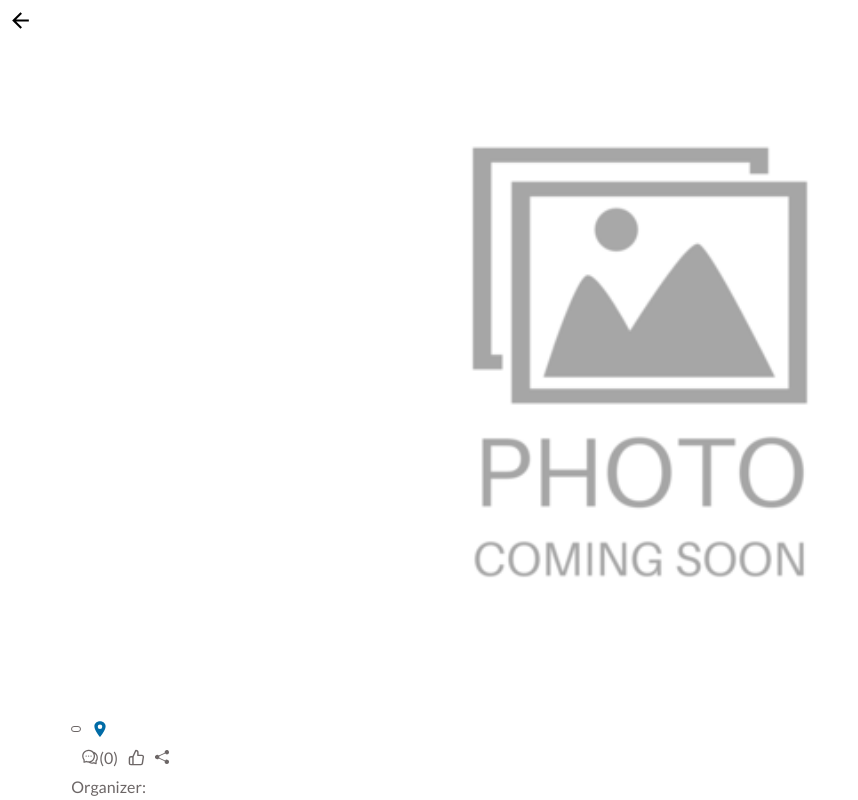
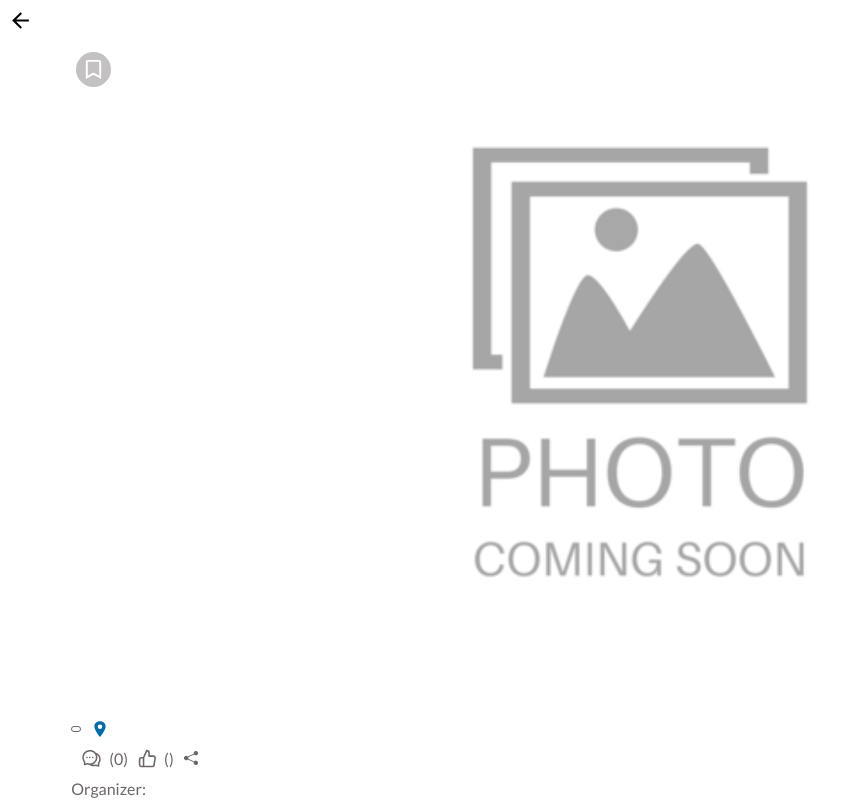
Before and after one commit to yukie-m/summative-3, a React (Create React App) app: page /event-detail in a window 1280 px wide. Shown: the top 800 px of the page, without its empty margins (0-858 px from the left). Built offline with nearby package versions, Linux system fonts and the light colour scheme; a web font is replaced by a local one.

Commit message:
bookmark icon styled

```diff
--- a/src/components/EventDetail.jsx
+++ b/src/components/EventDetail.jsx
@@ -1,17 +1,18 @@
-import { useLocation, useNavigate } from 'react-router-dom';
-import { useState, useEffect } from 'react';
-import axios from 'axios';
-import '../css/eventDetail.scss';
-import CommentsList from './CommentsList';
-import CommentAdd from './CommentAdd';
-import { IoLocationSharp } from 'react-icons/io5';
-import { FiThumbsUp } from 'react-icons/fi';
-import { BiLink } from 'react-icons/bi';
-import { AiOutlineComment } from 'react-icons/ai';
-import { BsShareFill } from 'react-icons/bs';
-import { MdArrowBack } from 'react-icons/md';
+import { useLocation, useNavigate } from "react-router-dom";
+import { useState, useEffect } from "react";
+import axios from "axios";
+import "../css/eventDetail.scss";
+import CommentsList from "./CommentsList";
+import CommentAdd from "./CommentAdd";
+import { IoLocationSharp } from "react-icons/io5";
+import { FiThumbsUp } from "react-icons/fi";
+import { BiLink } from "react-icons/bi";
+import { AiOutlineComment } from "react-icons/ai";
+import { BsShareFill } from "react-icons/bs";
+import { MdArrowBack } from "react-icons/md";
+import { BiBookmark } from "react-icons/bi";
 
-import NoImage from './NoImage';
+import NoImage from "./NoImage";
 
 function EventDetail() {
   let navigate = useNavigate();
@@ -31,8 +32,13 @@ function EventDetail() {
   };
   const loadEventDetails = (event) => {
     if (location.state) {
-			console.log('>> STATE ', `http://localhost:4000/api/view-event-by-id/${location.state}`);
-			axios.get(`http://localhost:4000/api/view-event-by-id/${location.state}`).then((response) => {
+      console.log(
+        ">> STATE ",
+        `http://localhost:4000/api/view-event-by-id/${location.state}`
+      );
+      axios
+        .get(`http://localhost:4000/api/view-event-by-id/${location.state}`)
+        .then((response) => {
           if (response.status === 200 && response.data != null) {
             setEventObject(response.data);
             setComments(response.data.comments.reverse());
@@ -45,7 +51,7 @@ function EventDetail() {
   const updateLikes = (event) => {
     axios
       .patch(`//localhost:4000/api/add-like/${eventObject._id}`, {
-				action: 'up',
+        action: "up",
       })
       .then((response) => {
         setLikes(response.data.likes);
@@ -58,58 +64,64 @@ function EventDetail() {
 
   return (
     <div>
-			<div onClick={onGoBack} className='button-orange' role='submit'>
-				<MdArrowBack className='back-arrow' />
+      <div onClick={onGoBack} className="button-orange" role="submit">
+        <MdArrowBack className="back-arrow" />
       </div>
-			<div className='detail-wrapper'>
+      <div className="detail-wrapper">
         <div>
+          <div className="bookmark">
+            <BiBookmark className="bookmark-icon"/>
+          </div>
           {eventObject.thumb ? (
-						<img className='event-image' src={`./images/${eventObject.thumb}`} />
+            <img
+              className="event-image"
+              src={`./images/${eventObject.thumb}`}
+            />
           ) : (
-						<img src='./images/noPhoto.png' />
+            <img src="./images/noPhoto.png" />
           )}
         </div>
 
-				<div className='title'>
+        <div className="title">
           <h3> {eventObject.title}</h3>
         </div>
-				<div className='flex items-center gap-10'>
-					<div className='event-category'>{eventObject.category}</div>
-					<div className='event-location'>
-						<IoLocationSharp className='event-location-icon' />
+        <div className="flex items-center gap-10">
+          <div className="event-category">{eventObject.category}</div>
+          <div className="event-location">
+            <IoLocationSharp className="event-location-icon" />
             {eventObject.location}
           </div>
         </div>
-				<div className='flex items-center gap-10'>
-					<div className='event-date'>{eventObject.date}</div>
-					<div className='event-comments'>
-						<AiOutlineComment size={18} />({comments.length})
+        <div className="flex items-center gap-10">
+          <div className="event-date">{eventObject.date}</div>
+          <div className="event-comments">
+            <AiOutlineComment size={21} />({comments.length})
           </div>
-					<div className='event-likes'>
+          <div className="event-likes">
             <FiThumbsUp
-							size={17}
+              size={19}
               onClick={updateLikes}
               // className={`${loading ? "animate-heart" : ""}`}
             />
-						{likes}
+            ({likes})
           </div>
-					<div className='event-share'>
+          <div className="event-share">
             <BsShareFill size={14} />
           </div>
         </div>
-				<div className='event-host'>Organizer: {eventObject.host}</div>
-				<div className='event-description'>
+        <div className="event-host">Organizer: {eventObject.host}</div>
+        <div className="event-description">
           <p>{eventObject.description}</p>
         </div>
 
-				<div className='event-link'>
+        <div className="event-link">
           <a href={eventObject.link}>
             <BiLink />
             Website Link
           </a>
         </div>
 
-				<div className='border-bottom'></div>
+        <div className="border-bottom"></div>
 
         <CommentsList commentsArray={comments} />
         <CommentAdd detailsObj={{ eventObject }} handleAdd={addComment} />
--- a/src/components/EventSingle.jsx
+++ b/src/components/EventSingle.jsx
@@ -3,9 +3,9 @@ import "../css/card.scss";
 import { useNavigate } from "react-router-dom";
 import { IoLocationSharp } from "react-icons/io5";
 import { FiThumbsUp } from "react-icons/fi";
+import { BiBookmark } from "react-icons/bi";
 import { BiCommentDetail, BiLink } from "react-icons/bi";
 import NoImage from "./NoImage";
-
 
 function EventSingle({ detailsObj }) {
   const navigate = useNavigate();
@@ -15,6 +15,7 @@ function EventSingle({ detailsObj }) {
   } else {
     console.log(">> image == ", detailsObj.thumb);
   }
+
   return (
     <div
       className="event-card"
@@ -23,6 +24,9 @@ function EventSingle({ detailsObj }) {
         navigate("/event-detail", { state: detailsObj._id });
       }}
     >
+      <div className="bookmark">
+        <BiBookmark className="bookmark-icon"/>
+      </div>
       <div className="event-thumbnail">
         {detailsObj.thumb ? (
           <img src={`./images/${detailsObj.thumb}`} />
--- a/src/css/card.scss
+++ b/src/css/card.scss
@@ -14,9 +14,31 @@
   border-bottom: 1px solid colors.$light-grey;
   padding-bottom: 10px;
   font-family: font.$text;
+  position: relative;
+
+  .bookmark {
+    position: absolute;
+    top: 5px;
+    left: 5px;
+    background-color: rgba($color: #9b9898, $alpha: 0.6);
+    border-radius: 50%;
+    width: 23px;
+    height: 23px;
+    z-index: 100;
+
+    .bookmark-icon {
+      color: white;
+      font-size: 17px;
+      position: absolute;
+      top: 3px;
+      left: 3px;
+      z-index: 200;
+    }
+  }
 
   .event-thumbnail {
     width: 40%;
+    z-index: 0;
 
     img {
       width: 100%;
--- a/src/css/eventDetail.scss
+++ b/src/css/eventDetail.scss
@@ -8,6 +8,25 @@
   width: 90%;
   margin: auto;
   margin-top: 10px;
+  position: relative;
+
+  .bookmark {
+    position: absolute;
+    top: 5px;
+    left: 5px;
+    background-color: rgba($color: #9b9898, $alpha: 0.6);
+    border-radius: 50%;
+    width: 35px;
+    height: 35px;
+
+    .bookmark-icon {
+      font-size: 23px;
+      position: absolute;
+      top: 6px;
+      left: 6px;
+      color: white;
+    }
+  }
 
   .no-image img {
     width: 50%;
@@ -70,6 +89,7 @@
   .event-comments, .event-likes {
     display: flex;
     align-items: center;
+    gap: 7px;
   }
 
   .event-host {
--- a/src/css/nav.scss
+++ b/src/css/nav.scss
@@ -88,12 +88,13 @@
 .category-slider {
   width: 90%;
   margin: auto;
+  overflow: scroll;
 
   .slider-items {
     list-style-type: none;
     display: flex;
     gap: 55px;
-    overflow: scroll;
+    // overflow: scroll;
     padding-left: 0px;
     font-weight: 600;
     font-size: 15px;
@@ -162,5 +163,5 @@
   font-family: font.$sub-heading;
   font-size: 20px;
   text-align: left;
-  margin-left: 10px;
+  margin-left: 20px;
 }
```
Lines whose indentation alone changed are shown as unchanged.
